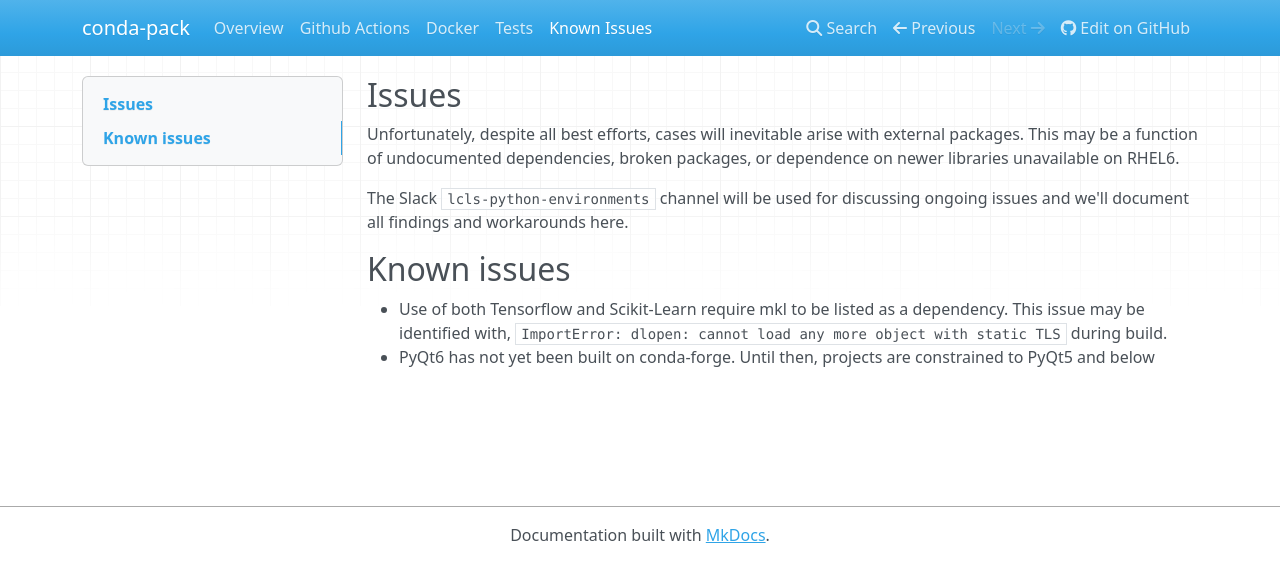
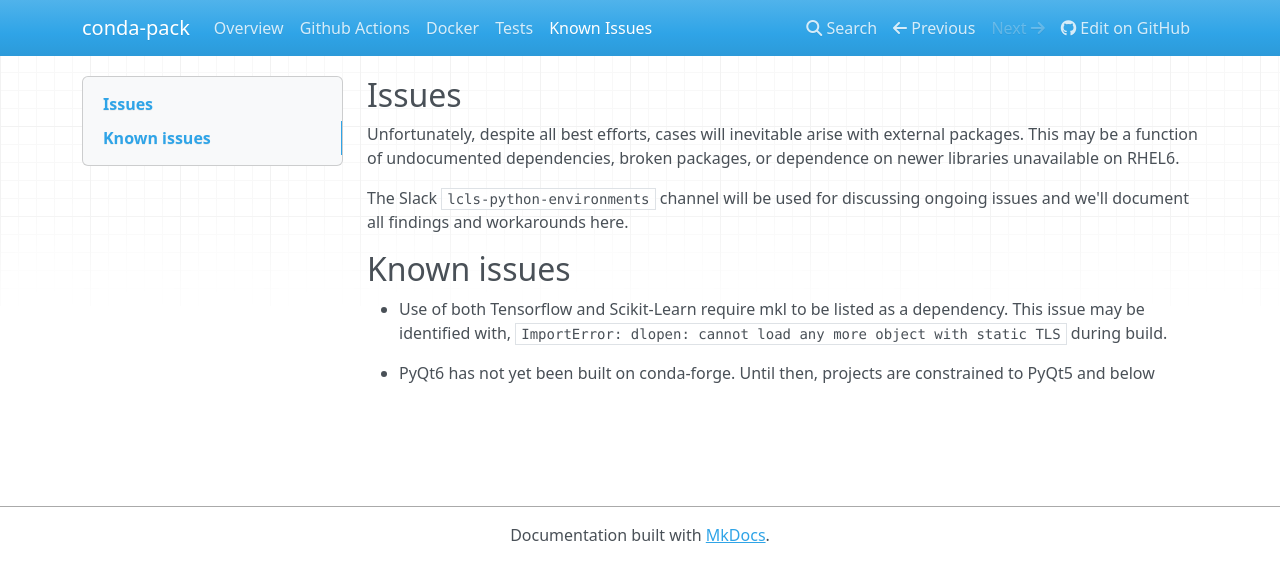
Before and after one commit to slaclab/conda-pack-docs, an MkDocs documentation site: the page built from docs/issues.md, in a window 1280 px wide. Shown: the top 582 px of the page. Built offline with MkDocs 1.6.1, drawn with Linux system fonts in a browser that asks for light colours; nearby versions of some CDN libraries.

Commit message:
Fix bullets

```diff
--- a/docs/issues.md
+++ b/docs/issues.md
@@ -5,5 +5,7 @@
 The Slack `lcls-python-environments` channel will be used for discussing ongoing issues and we'll document all findings and workarounds here.
 
 ## Known issues
-- Use of both Tensorflow and Scikit-Learn require mkl to be listed as a dependency. This issue may be identified with, `ImportError: dlopen: cannot load any more object with static TLS` during build.
-- PyQt6 has not yet been built on conda-forge. Until then, projects are constrained to PyQt5 and below
+
+* Use of both Tensorflow and Scikit-Learn require mkl to be listed as a dependency. This issue may be identified with, `ImportError: dlopen: cannot load any more object with static TLS` during build.
+
+* PyQt6 has not yet been built on conda-forge. Until then, projects are constrained to PyQt5 and below
```
Also changed, not shown: README.md (+3 -1 lines), docs/index.md (+1 -0 lines).
